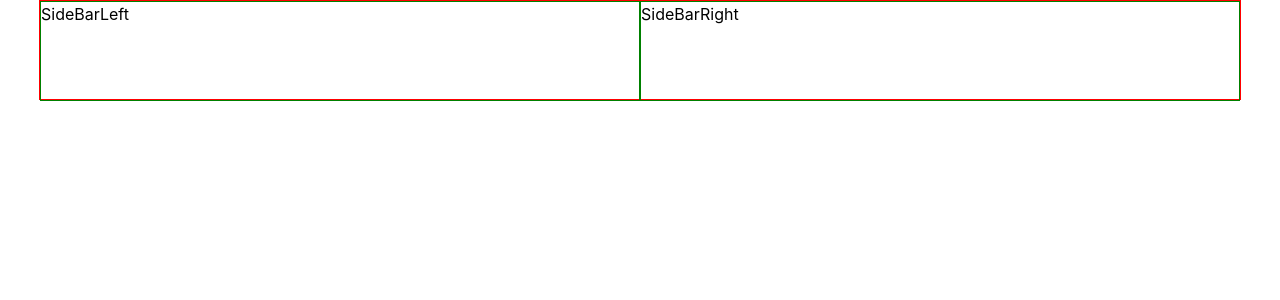
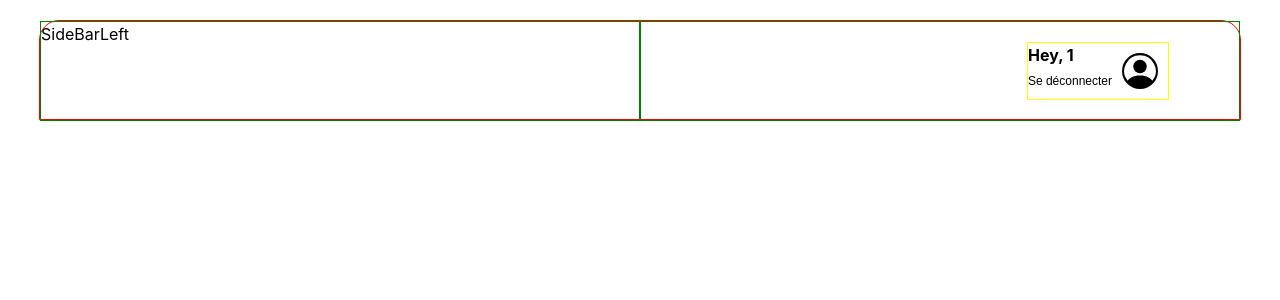
Before and after one commit to Ahamedmk/crazy-burger, a React (Vite) app: page /order/1 in a window 1280 px wide. Shown: the top 300 px of the page. Built offline with nearby package versions, Linux system fonts and the light colour scheme.

Commit message:
✅ F04>add identification

```diff
--- a/src/Pages/OrderPage/Navbar/Navbar.jsx
+++ b/src/Pages/OrderPage/Navbar/Navbar.jsx
@@ -1,19 +1,26 @@
-import { styled } from "styled-components";
-import SideBarLeft from "./SideBarLeft";
-import SideBarRight from "./SideBarRight";
+
+import { styled } from 'styled-components';
+
+import SideBarRight from './SideBarRight/SideBarRight';
+import SideBarLeft from './SideBarLeft';
 export default function Navbar() {
+
   return (
     <NavbarStyles>
       <SideBarLeft />
       <SideBarRight />
-    </NavbarStyles>
-  );
+      </NavbarStyles>
+  )
 }
 const NavbarStyles = styled.div`
-  display: flex;
-  /* justify-content: space-between; */
+   display: flex;
+ /* justify-content: space-between; */
   width: 1200px;
   height: 98.18px;
   border: 1px solid red;
+  border-radius: 20px 20px 0 0;
   margin: 0 auto;
+  margin-top: 20px;
+
+
 `;
--- a/src/Pages/OrderPage/Navbar/SideBarLeft.jsx
+++ b/src/Pages/OrderPage/Navbar/SideBarLeft.jsx
@@ -1,7 +1,9 @@
 import { styled } from "styled-components";
 
 export default function SideBarLeft() {
-  return <SideBarLeftStyles>SideBarLeft</SideBarLeftStyles>;
+  return <SideBarLeftStyles>
+    SideBarLeft
+    </SideBarLeftStyles>;
 }
 const SideBarLeftStyles = styled.div`
   height: 100%;
--- a/src/Pages/OrderPage/Navbar/SideBarRight.jsx
+++ /dev/null
@@ -1,10 +0,0 @@
-import { styled } from "styled-components";
-
-export default function SideBarRight() {
-  return <SideBarRightStyled>SideBarRight</SideBarRightStyled>;
-}
-const SideBarRightStyled = styled.div`
-  height: 100%;
-  width: 600px;
-  border: 1px solid green;
-`;
--- /dev/null
+++ b/src/Pages/OrderPage/Navbar/SideBarRight/Identification.jsx
@@ -0,0 +1,42 @@
+import { useParams } from "react-router-dom";
+import { Link } from "react-router-dom";
+import { styled } from "styled-components";
+import { BsPersonCircle } from "react-icons/bs";
+
+export default function Identification() {
+  const { username } = useParams();
+  return (
+    <IdentificationStyled>
+      <div>
+        <h4>Hey, {username} </h4>
+        <Link to="/">
+          <button>Se déconnecter</button>
+        </Link>
+      </div>
+      <BsPersonCircle className="icon" />
+    </IdentificationStyled>
+  );
+}
+const IdentificationStyled = styled.div`
+display: flex;
+justify-content: flex-end;
+max-width: 250px;
+border: 1px solid yellow;
+margin-right: 70px;
+h4 {
+    margin: 0px;
+}
+button {
+    padding: 0;
+    font-size: 12px;
+    white-space: nowrap;
+    border: none;
+    background-color: white;
+    text-decoration: none;
+}
+.icon {
+    font-size: 36px;
+    padding: 10px;
+
+}
+`;
--- /dev/null
+++ b/src/Pages/OrderPage/Navbar/SideBarRight/SideBarRight.jsx
@@ -0,0 +1,16 @@
+import { styled } from "styled-components";
+import Identification from "./Identification";
+
+export default function SideBarRight() {
+  return <SideBarRightStyled>
+    <Identification />
+    </SideBarRightStyled>;
+}
+const SideBarRightStyled = styled.div`
+  display: flex;
+  justify-content: flex-end;
+  align-items: center;
+  height: 100%;
+  width: 600px;
+  border: 1px solid green;
+`;
```
